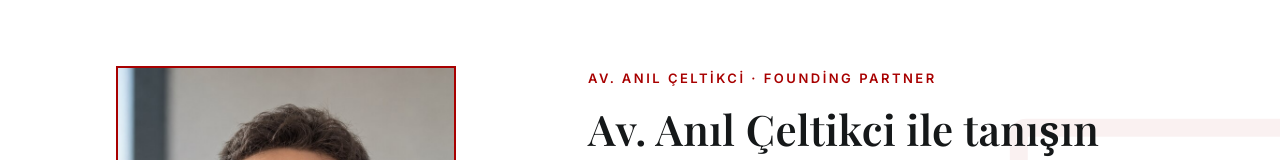
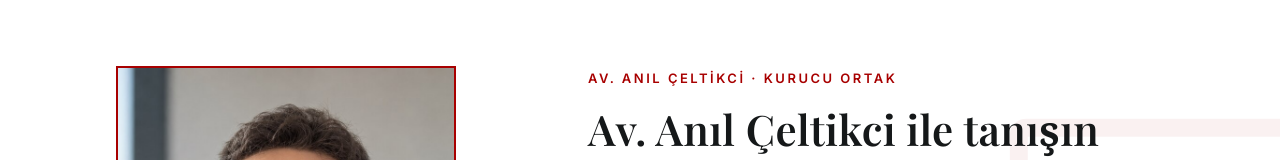
Before and after one commit to ferhanburak/celtikci-law-firm, a React (Vite) app: page / in a window 1280 px wide. Shown: the part 123-283 px from the top of the page. Built offline with nearby package versions, Linux system fonts and the light colour scheme; a web font is replaced by a local one.

Commit message:
Turkce metinde Founding Partner yerine Kurucu Ortak kullanildi

```diff
--- a/src/i18n/translations.js
+++ b/src/i18n/translations.js
@@ -12,7 +12,7 @@ export const translations = {
       rights: 'Celtikci Law Firm',
     },
     home: {
-      eyebrow: 'Av. Anıl Çeltikci · Founding Partner',
+      eyebrow: 'Av. Anıl Çeltikci · Kurucu Ortak',
       title: 'Av. Anıl Çeltikci ile tanışın',
       paragraph1:
         "Celtikci Law Firm'in kurucu ortağı Av. Anıl Çeltikci, kariyeri boyunca bireysel " +
```
